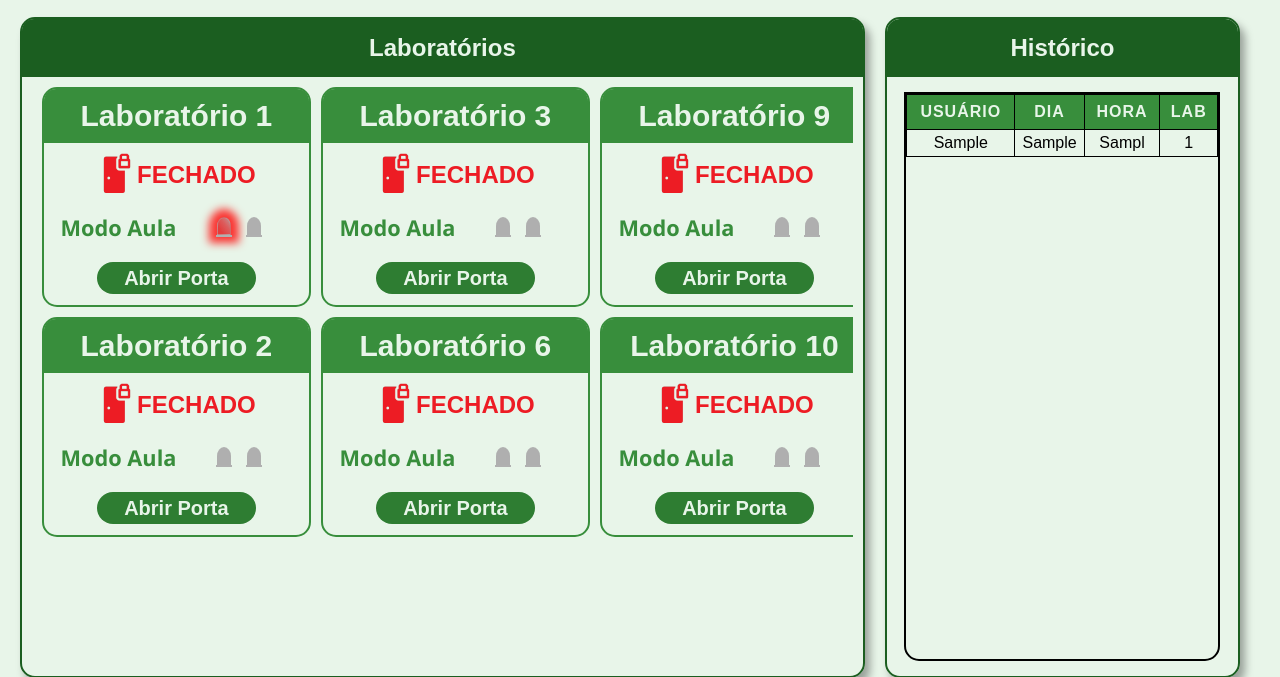
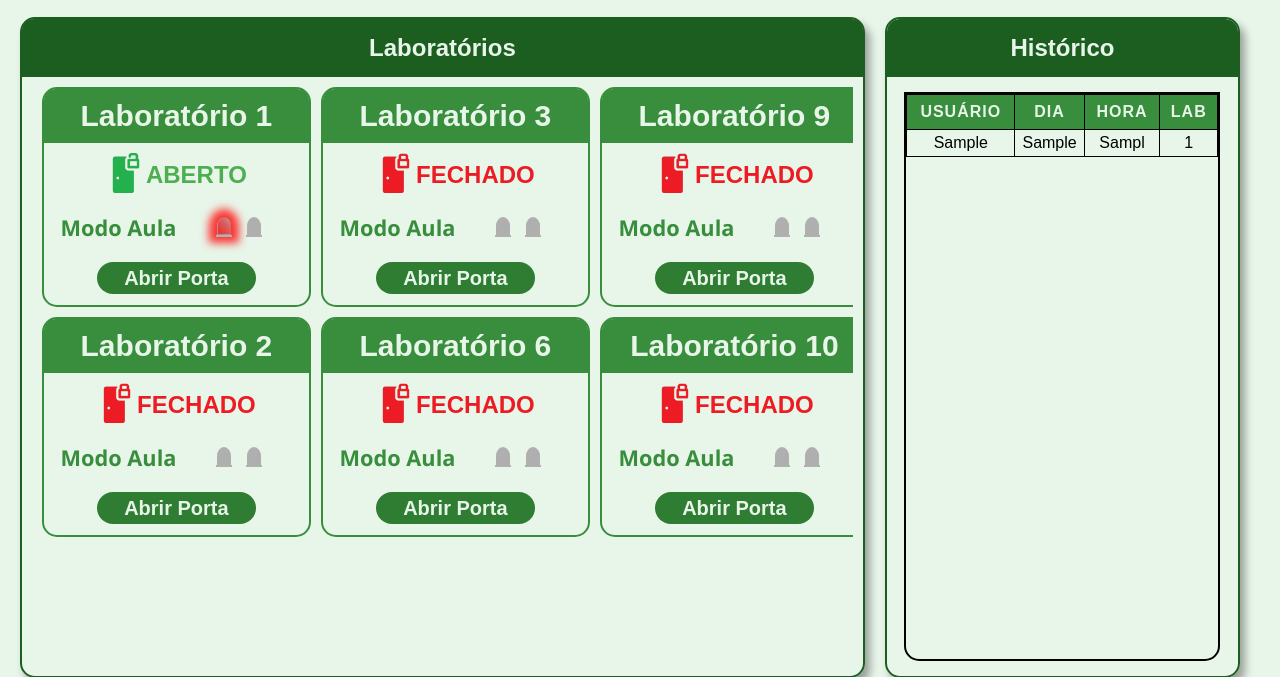
Before and after one commit to arthurgbrito/Fechadura_Eletronica, a PHP site: page /sistemaAdmin.php in a window 1280 px wide. Shown: the part 150-827 px from the top of the page. Run offline with PHP 8.4, Linux system fonts and the light colour scheme; the visitor is signed in with stand-in values (Sample User, id 1); tables that the repository leaves empty or names only in its code hold one stand-in row (values such as "Sample post").

Commit message:
lógica que muda o estado da porta no site funcionando

```diff
--- /dev/null
+++ b/APIs/monitoraEstadoPorta.php
@@ -0,0 +1,28 @@
+<?php
+
+include_once("../database/conexao.php");
+
+$lab = $_GET['lab'];
+
+$sql = "SELECT estado_porta FROM laboratorios WHERE id = '$lab'";
+$result = mysqli_query($conn, $sql);
+
+if (mysqli_num_rows($result) > 0){
+    $row = mysqli_fetch_assoc($result);
+    $estado_porta = $row['estado_porta'];
+
+    $response = ([
+        "ok" => true,
+        "estado_porta" => (bool)$estado_porta
+    ]);
+} else {
+    $response = ([
+        "ok" => false,
+        "estado_porta" => NULL
+    ]);
+}
+
+header('Content-Type: application/json');
+echo json_encode($response);
+
+?>
--- a/scripts/cadastroScript.js
+++ b/scripts/cadastroScript.js
@@ -52,7 +52,7 @@ document.addEventListener("DOMContentLoaded", () => {
 async function monitoraCadastro(idSolicitacao) {
     if (flagCadastro == 1) {
         try {
-            const resp = await fetch(`../APIs/monitoraEstadoCadastro.php?id=${idSolicitacao}`, {method: "GET", cache: "no-store"});
+            const resp = await fetch(`../APIs/monitoraEstadoPorta.php?id=${idSolicitacao}`, {method: "GET", cache: "no-store"});
             if (!resp.ok) throw new Error("HTTP " + resp.status);
 
             const data = await resp.json();
--- a/scripts/sistemaScript.js
+++ b/scripts/sistemaScript.js
@@ -5,7 +5,39 @@ addEventListener ("DOMContentLoaded", () => {
 
     carregaHistorico();
     labs.forEach(num => {procuraModoAula(num)});
+    labs.forEach(num => {carregaEstadoPorta(num)});
 })
+
+setInterval(() => {labs.forEach(num => carregaEstadoPorta(num))}, 500);
+
+async function carregaEstadoPorta(lab) {
+
+    let caixaPorta = document.getElementById('estado_porta' + lab);
+    let iconePorta = caixaPorta.querySelector('#porta');
+    let textoPorta = caixaPorta.querySelector('#texto-porta');
+    indice = labs.indexOf(lab) + 1
+
+    try {
+        const response = await fetch(`../APIs/monitoraEstadoPorta.php?lab=${indice}`, {method: "GET", cache: "no-store"});
+
+        const data = await response.json();
+        //console.log("Estado da porta do lab " + lab + ": ", data.estado_porta);
+
+        if (data.ok){
+            if (data.estado_porta){
+                iconePorta.src = "../style/imagens/porta-aberta.png";
+                textoPorta.textContent = "ABERTO";
+                textoPorta.style.color = "#4CAF50";
+            } else {
+                iconePorta.src = "../style/imagens/porta-fechada.png";
+                textoPorta.textContent = "FECHADO";
+                textoPorta.style.color = "#F44336";
+            }
+        } else alert("erro na resposta da API:");
+    } catch (err){
+        alert("Erro ao carregar estado da porta:", err);
+    }
+}
 
 
 async function carregaHistorico(){
--- a/templates/sistemaAdmin.php
+++ b/templates/sistemaAdmin.php
@@ -54,9 +54,9 @@ if ((!isset($_SESSION['email']) == true) and (!isset($_SESSION['senha']) == true
             <div class="rolagem_lab">
                 <div class="caixa-laboratorio expand-right-down">
                     <h1>Laboratório 1</h1>
-                    <div class="estado_porta">
-                        <img src="../style/imagens/porta-fechada.png" alt="porta-aberta">
-                        <h2>FECHADO</h2>
+                    <div class="estado_porta" id="estado_porta1">
+                        <img src="../style/imagens/porta-fechada.png" id="porta" alt="porta-aberta">
+                        <h2 id="texto-porta">FECHADO</h2>
                     </div>
                     <div class="modo_aula">
                         <label>Modo Aula</label>
@@ -83,9 +83,9 @@ if ((!isset($_SESSION['email']) == true) and (!isset($_SESSION['senha']) == true
 
                 <div class="caixa-laboratorio expand-right-up">
                     <h1>Laboratório 2</h1>
-                    <div class="estado_porta">
-                        <img src="../style/imagens/porta-fechada.png" alt="porta-aberta">
-                        <h2>FECHADO</h2>
+                    <div class="estado_porta" id="estado_porta2">
+                        <img src="../style/imagens/porta-fechada.png" id="porta" alt="porta-aberta">
+                        <h2 id="texto-porta">FECHADO</h2>
                     </div>
                     <div class="modo_aula">
                         <label>Modo Aula</label>
@@ -112,9 +112,9 @@ if ((!isset($_SESSION['email']) == true) and (!isset($_SESSION['senha']) == true
 
                 <div class="caixa-laboratorio expand-down">
                     <h1>Laboratório 3</h1>
-                    <div class="estado_porta">
-                        <img src="../style/imagens/porta-fechada.png" alt="porta-aberta">
-                        <h2>FECHADO</h2>
+                    <div class="estado_porta" id="estado_porta3">
+                        <img src="../style/imagens/porta-fechada.png" id="porta" alt="porta-aberta">
+                        <h2 id="texto-porta">FECHADO</h2>
                     </div>
                     <div class="modo_aula">
                         <label>Modo Aula</label>
@@ -141,9 +141,9 @@ if ((!isset($_SESSION['email']) == true) and (!isset($_SESSION['senha']) == true
 
                 <div class="caixa-laboratorio expand-up">
                     <h1>Laboratório 6</h1>
-                    <div class="estado_porta">
-                        <img src="../style/imagens/porta-fechada.png" alt="porta-aberta">
-                        <h2>FECHADO</h2>
+                    <div class="estado_porta" id="estado_porta6">
+                        <img src="../style/imagens/porta-fechada.png" id="porta" alt="porta-aberta">
+                        <h2 id="texto-porta">FECHADO</h2>
                     </div>
                     <div class="modo_aula">
                         <label>Modo Aula</label>
@@ -170,9 +170,9 @@ if ((!isset($_SESSION['email']) == true) and (!isset($_SESSION['senha']) == true
 
                 <div class="caixa-laboratorio expand-down">
                     <h1>Laboratório 9</h1>
-                    <div class="estado_porta">
-                        <img src="../style/imagens/porta-fechada.png" alt="porta-aberta">
-                        <h2>FECHADO</h2>
+                    <div class="estado_porta" id="estado_porta9">
+                        <img src="../style/imagens/porta-fechada.png" id="porta" alt="porta-aberta">
+                        <h2 id="texto-porta">FECHADO</h2>
                     </div>
                     <div class="modo_aula">
                         <label>Modo Aula</label>
@@ -199,9 +199,9 @@ if ((!isset($_SESSION['email']) == true) and (!isset($_SESSION['senha']) == true
 
                 <div class="caixa-laboratorio expand-up">
                     <h1>Laboratório 10</h1>
-                    <div class="estado_porta">
-                        <img src="../style/imagens/porta-fechada.png" alt="porta-aberta">
-                        <h2>FECHADO</h2>
+                    <div class="estado_porta" id="estado_porta10">
+                        <img src="../style/imagens/porta-fechada.png" id="porta" alt="porta-aberta">
+                        <h2 id="texto-porta">FECHADO</h2>
                     </div>
                     <div class="modo_aula">
                         <label >Modo Aula</label>
@@ -228,9 +228,9 @@ if ((!isset($_SESSION['email']) == true) and (!isset($_SESSION['senha']) == true
 
                 <div class="caixa-laboratorio expand-down">
                     <h1>Laboratório 11</h1>
-                    <div class="estado_porta">
-                        <img src="../style/imagens/porta-fechada.png" alt="porta-aberta">
-                        <h2>FECHADO</h2>
+                    <div class="estado_porta" id="estado_porta11">
+                        <img src="../style/imagens/porta-fechada.png" id="porta" alt="porta-aberta">
+                        <h2 id="texto-porta">FECHADO</h2>
                     </div>
                     <div class="modo_aula">
                         <label >Modo Aula</label>
@@ -257,9 +257,9 @@ if ((!isset($_SESSION['email']) == true) and (!isset($_SESSION['senha']) == true
 
                 <div class="caixa-laboratorio expand-up">
                     <h1>Laboratório 12</h1>
-                    <div class="estado_porta">
-                        <img src="../style/imagens/porta-fechada.png" alt="porta-aberta">
-                        <h2>FECHADO</h2>
+                    <div class="estado_porta" id="estado_porta12">
+                        <img src="../style/imagens/porta-fechada.png" id="porta" alt="porta-aberta">
+                        <h2 id="texto-porta">FECHADO</h2>
                     </div>
                     <div class="modo_aula">
                         <label >Modo Aula</label>
@@ -286,9 +286,9 @@ if ((!isset($_SESSION['email']) == true) and (!isset($_SESSION['senha']) == true
 
                 <div class="caixa-laboratorio expand-left-down">
                     <h1>Laboratório 13</h1>
-                    <div class="estado_porta">
-                        <img src="../style/imagens/porta-fechada.png" alt="porta-aberta">
-                        <h2>FECHADO</h2>
+                    <div class="estado_porta" id="estado_porta13">
+                        <img src="../style/imagens/porta-fechada.png" id="porta" alt="porta-aberta">
+                        <h2 id="texto-porta">FECHADO</h2>
                     </div>
                     <div class="modo_aula">
                         <label >Modo Aula</label>
@@ -315,9 +315,9 @@ if ((!isset($_SESSION['email']) == true) and (!isset($_SESSION['senha']) == true
 
                 <div class="caixa-laboratorio expand-left-up">
                     <h1>Laboratório 14</h1>
-                    <div class="estado_porta">
-                        <img src="../style/imagens/porta-fechada.png" alt="porta-aberta">
-                        <h2>FECHADO</h2>
+                    <div class="estado_porta" id="estado_porta14">
+                        <img src="../style/imagens/porta-fechada.png" id="porta" alt="porta-aberta">
+                        <h2 id="texto-porta">FECHADO</h2>
                     </div>
                     <div class="modo_aula">
                         <label >Modo Aula</label>
```
